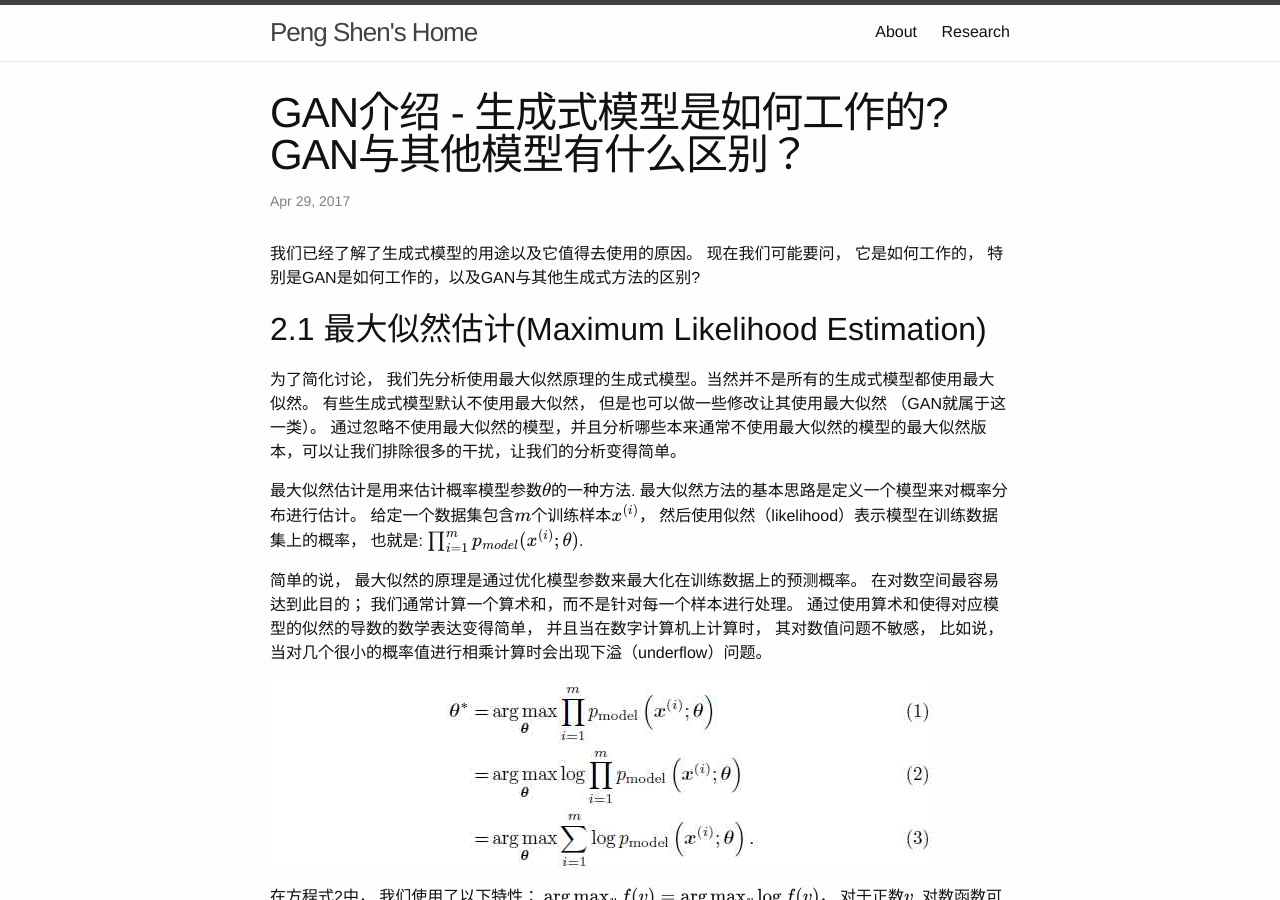
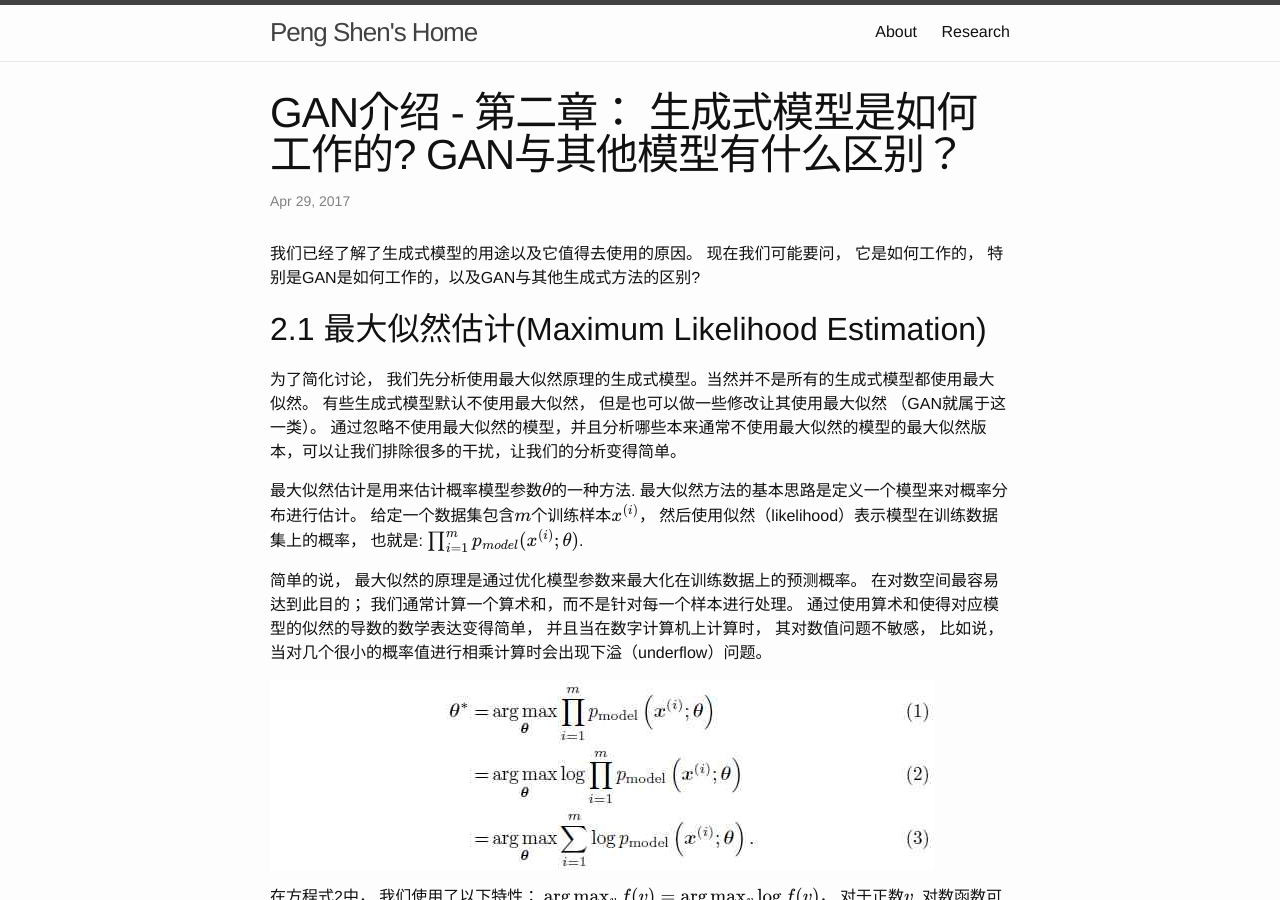
Before and after one commit to sinpycn/sinpycn.github.io, a Jekyll site: the page built from _posts/research/gan/2017-04-29-GAN-Tutorial-How-do-generative-models-work.md, in a window 1280 px wide and 900 px high. Built offline with Jekyll 4.4.1, drawn with Linux system fonts in a browser that asks for light colours; formulas are drawn with MathJax 3.

Commit message:
Update 2017-04-29-GAN-Tutorial-How-do-generative-models-work.md

```diff
--- a/_posts/research/gan/2017-04-29-GAN-Tutorial-How-do-generative-models-work.md
+++ b/_posts/research/gan/2017-04-29-GAN-Tutorial-How-do-generative-models-work.md
@@ -1,5 +1,5 @@
 ---
-title: GAN介绍 - 生成式模型是如何工作的? GAN与其他模型有什么区别？
+title: GAN介绍 - 第二章： 生成式模型是如何工作的? GAN与其他模型有什么区别？
 layout: post
 mathjax: true
 categories: [research, gan-tutorial]
```
